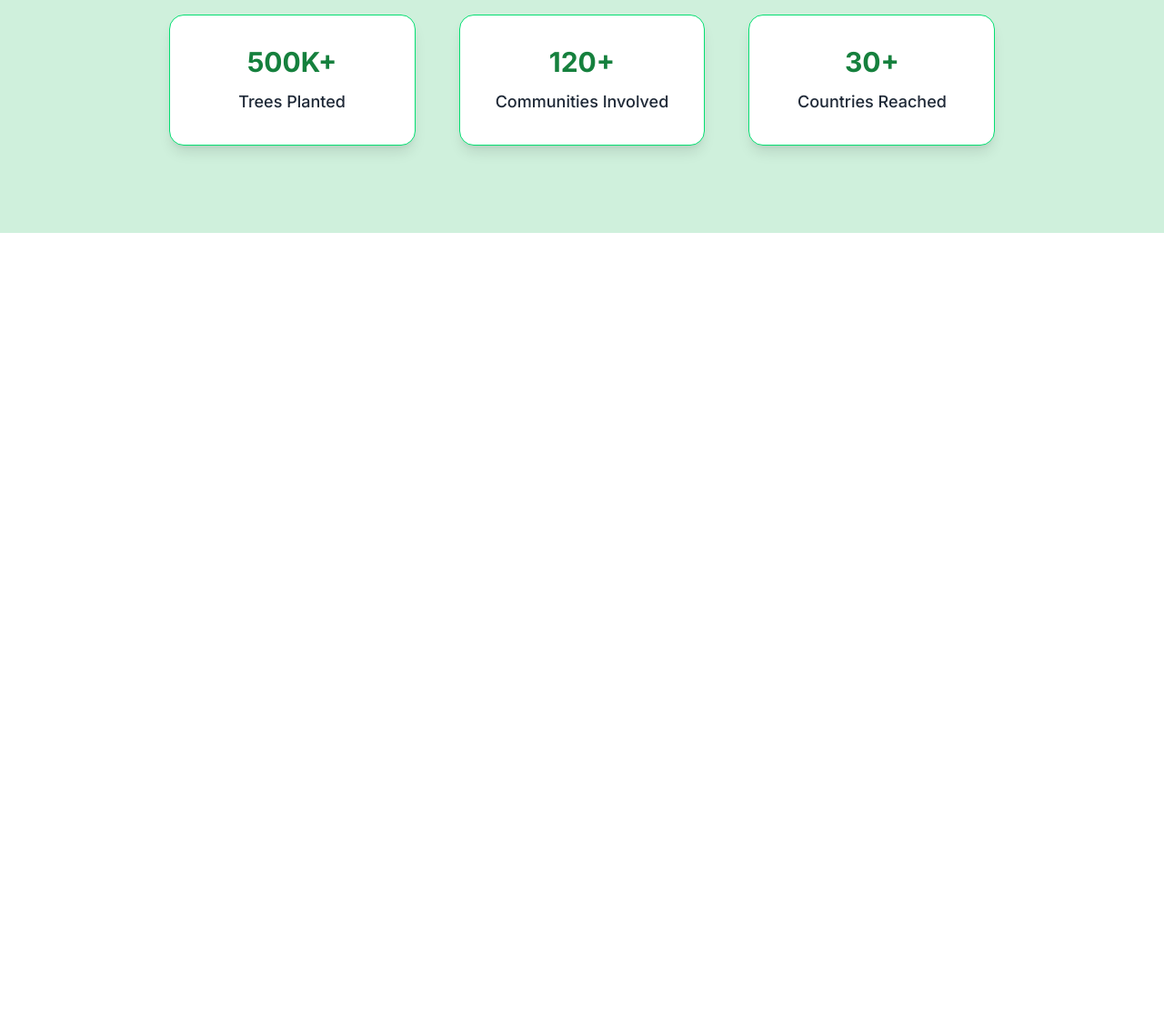
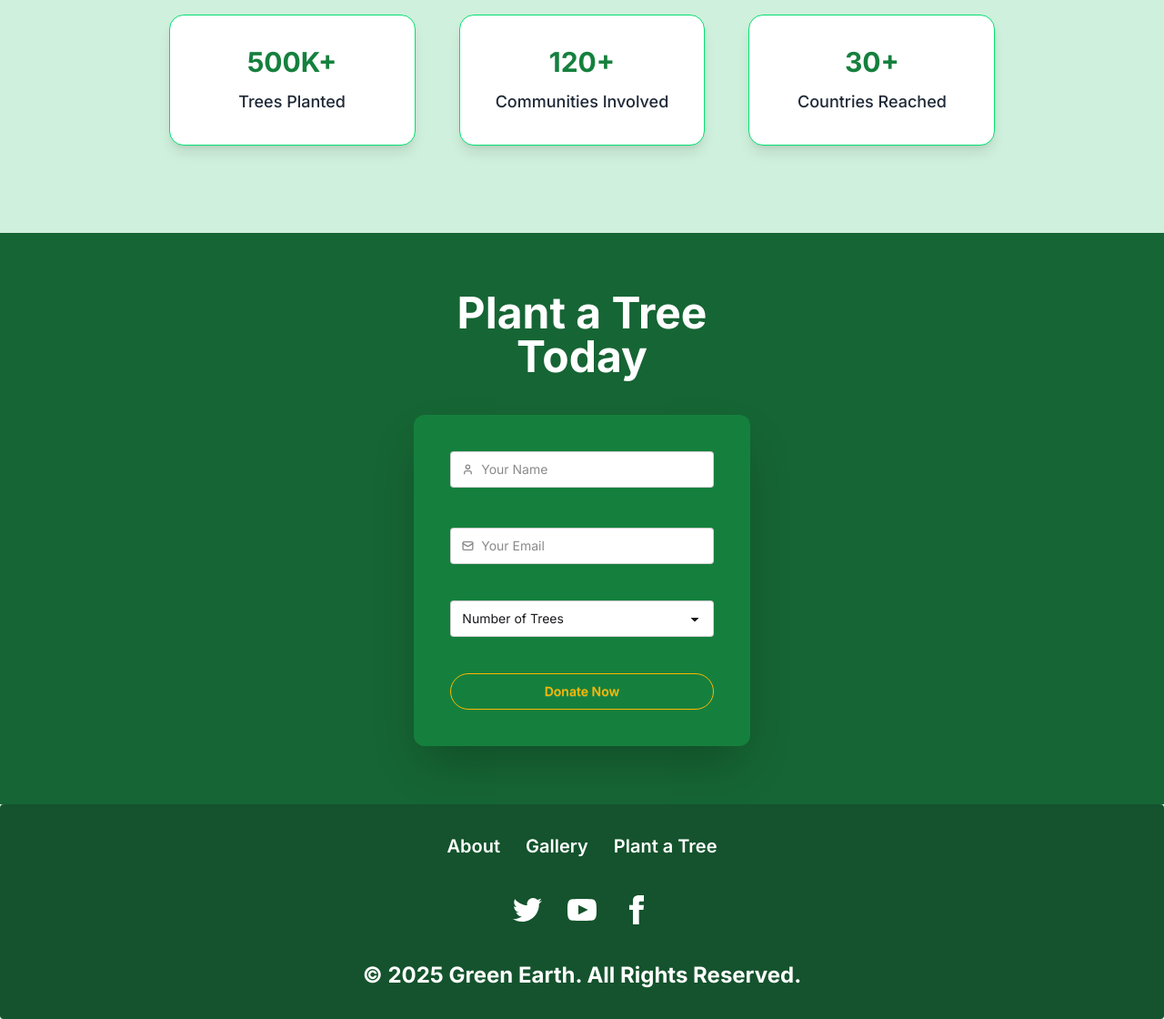
Before and after one commit to abdurrahman253/Green-Earth, a plain HTML site: page index.html in a window 1280 px wide. Shown: the part 1209-2329 px from the top of the page at 91% size. Before the commit the page ends 1509 px from the top, so only its background shows below. Drawn offline with nearby package versions, Linux system fonts and the light colour scheme.

Commit message:
created footer section and updated

```diff
--- a/index.html
+++ b/index.html
@@ -102,7 +102,7 @@
          </section>
 
          <!-- Our Impact Section -->
-          <section class="mt-28 bg-[#CFF0DC] mb-11">
+          <section class="mt-28 bg-[#CFF0DC]">
               <div class="md:w-[86%] mx-auto text-center space-y-5 py-9 md:py-24">
                   <h2 class="text-5xl font-semibold md:font-bold">Our Impact</h2>
 
@@ -122,7 +122,133 @@
                   </div>
               </div>
           </section>
+
      </main>
+
+
+     <!-- Plant a Tree Today Section & Footer -->
+      <footer>
+        <!-- Plant a Tree Today Section -->
+        <section class="bg-[#166534]">
+         <div class=" md:w-[33.85%] mx-auto">
+          <div class="px-8 py-8 md:py-16">
+                <h2 class="text-3xl font-bold text-center text-white md:text-5xl">Plant a Tree Today</h2>
+            <div class="p-10 shadow-2xl rounded-xl bg-[#15803D] mt-10">
+
+              <!-- Name -->
+              <label class="w-full input validator">
+                   <svg class="h-[1em] opacity-50" xmlns="http://www.w3.org/2000/svg" viewBox="0 0 24 24">
+                                         <g
+                        stroke-linejoin="round"
+                         stroke-linecap="round"
+                         stroke-width="2.5"
+                         fill="none"
+                         stroke="currentColor"
+                                                    >
+                             <path d="M19 21v-2a4 4 0 0 0-4-4H9a4 4 0 0 0-4 4v2"></path>
+                                <circle cx="12" cy="7" r="4"></circle>
+                                  </g>
+                               </svg>
+                                    <input
+                                type="text"
+                                   required
+                                placeholder="Your Name"
+                             pattern="[A-Za-z][A-Za-z0-9\-]*"
+                              minlength="3"
+                             maxlength="30"
+                             title="Only letters, numbers or dash"
+                             />
+                 </label>
+                       <p class="validator-hint">
+                         Must be 3 to 30 characters
+                           <br />containing only letters, numbers or dash
+                      </p>
+
+               <!-- Gmail -->
+                 <label class="w-full input validator">
+  <svg class="h-[1em] opacity-50" xmlns="http://www.w3.org/2000/svg" viewBox="0 0 24 24">
+    <g
+      stroke-linejoin="round"
+      stroke-linecap="round"
+      stroke-width="2.5"
+      fill="none"
+      stroke="currentColor"
+    >
+      <rect width="20" height="16" x="2" y="4" rx="2"></rect>
+      <path d="m22 7-8.97 5.7a1.94 1.94 0 0 1-2.06 0L2 7"></path>
+    </g>
+  </svg>
+  <input type="email" placeholder="Your Email" required />
+                 </label>
+                    <div class="hidden validator-hint">Enter valid email address</div>
+
+                <!-- select -->
+                 <select class="w-full my-10 select">
+                      <option disabled selected>Number of Trees</option>
+                              <option>1 Tree - ৳ 700</option>
+                              <option>5 Tree - ৳ 3200</option>
+                              <option>10 Tree - ৳ 6000</option>
+                     </select>
+
+                     <button class="w-full rounded-full hover:text-white btn btn-outline btn-warning hover:border-green-500 hover:border-2">Donate Now</button>
+
+            </div>
+          </div>
+         </div>
+        </section>
+
+        <!-- Footer -->
+
+        <section class="bg-[#14532D] py-8 rounded footer footer-horizontal footer-center text-base-content">
+  <nav class="grid grid-flow-col gap-4 md:gap-7">
+    <a class="text-lg text-white md:text-xl md:font-semibold link link-hover">About</a>
+    <a class="text-lg text-white md:text-xl md:font-semibold link link-hover">Gallery</a>
+    <a class="text-lg text-white md:text-xl md:font-semibold link link-hover">Plant a Tree</a>
+  </nav>
+  <nav>
+    <div class="grid grid-flow-col gap-4 md:gap-7">
+      <a class="text-white">
+        <svg
+          xmlns="http://www.w3.org/2000/svg"
+          width="32"
+          height="32"
+          viewBox="0 0 24 24"
+          class="fill-current">
+          <path
+            d="M24 4.557c-.883.392-1.832.656-2.828.775 1.017-.609 1.798-1.574 2.165-2.724-.951.564-2.005.974-3.127 1.195-.897-.957-2.178-1.555-3.594-1.555-3.179 0-5.515 2.966-4.797 6.045-4.091-.205-7.719-2.165-10.148-5.144-1.29 2.213-.669 5.108 1.523 6.574-.806-.026-1.566-.247-2.229-.616-.054 2.281 1.581 4.415 3.949 4.89-.693.188-1.452.232-2.224.084.626 1.956 2.444 3.379 4.6 3.419-2.07 1.623-4.678 2.348-7.29 2.04 2.179 1.397 4.768 2.212 7.548 2.212 9.142 0 14.307-7.721 13.995-14.646.962-.695 1.797-1.562 2.457-2.549z"></path>
+        </svg>
+      </a>
+      <a class="text-white">
+        <svg
+          xmlns="http://www.w3.org/2000/svg"
+          width="32"
+          height="32"
+          viewBox="0 0 24 24"
+          class="fill-current">
+          <path
+            d="M19.615 3.184c-3.604-.246-11.631-.245-15.23 0-3.897.266-4.356 2.62-4.385 8.816.029 6.185.484 8.549 4.385 8.816 3.6.245 11.626.246 15.23 0 3.897-.266 4.356-2.62 4.385-8.816-.029-6.185-.484-8.549-4.385-8.816zm-10.615 12.816v-8l8 3.993-8 4.007z"></path>
+        </svg>
+      </a>
+      <a class="text-white">
+        <svg
+          xmlns="http://www.w3.org/2000/svg"
+          width="32"
+          height="32"
+          viewBox="0 0 24 24"
+          class="fill-current">
+          <path
+            d="M9 8h-3v4h3v12h5v-12h3.642l.358-4h-4v-1.667c0-.955.192-1.333 1.115-1.333h2.885v-5h-3.808c-3.596 0-5.192 1.583-5.192 4.615v3.385z"></path>
+        </svg>
+      </a>
+    </div>
+  </nav>
+  <aside>
+    <p class="text-base font-medium text-white md:text-2xl md:font-bold">© 2025 Green Earth. All Rights Reserved.</p>
+  </aside>
+</section>
+      </footer>
+
+
 
 
 
```
